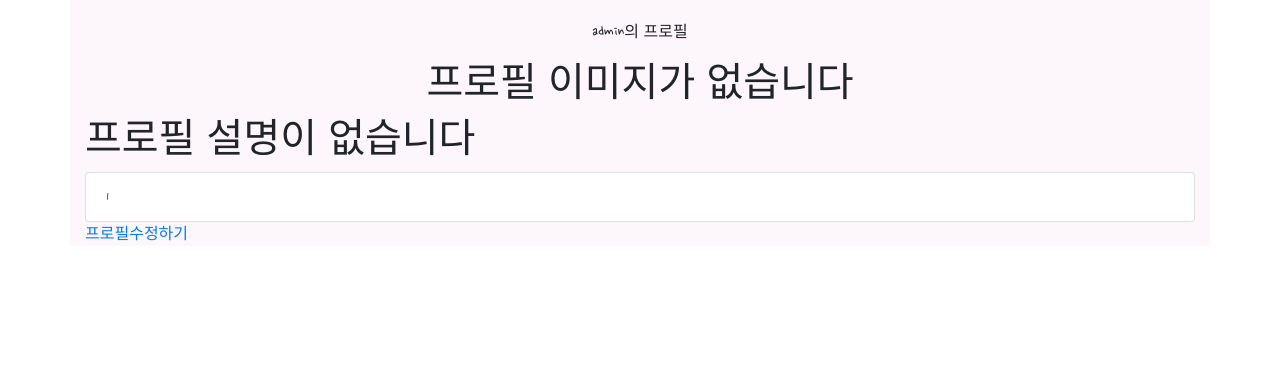
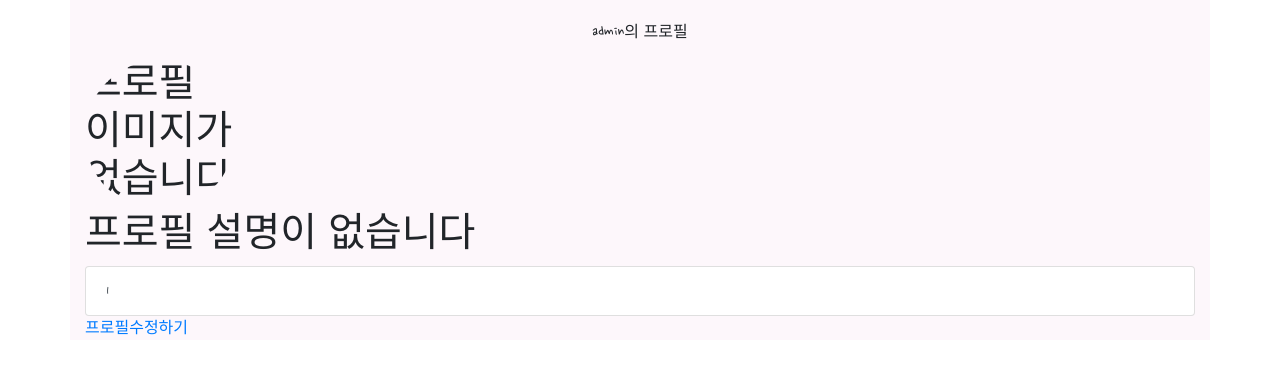
Before and after one commit to yeseul4072/fianl_pjt, a Django app: page /accounts/admin/ in a window 1280 px wide. Shown: the part 56-430 px from the top of the page. Run offline with Django 3.2, Linux system fonts and the light colour scheme; a user stored in the database is signed in; data comes from the database, SQL or seed files in the repository; both versions use the stored data as it was after the commit; some libraries are stand-ins or nearby versions.

Commit message:
profile 수정하다가 말았음

```diff
--- a/initial/accounts/forms.py
+++ b/initial/accounts/forms.py
@@ -6,7 +6,7 @@ from django.contrib.auth.forms import UserCreationForm
 class ProfileForm(forms.ModelForm) :
     class Meta():
         model = get_user_model()
-        fields = {'username', 'image', 'myinfo'}
+        fields = {'image', 'myinfo'}
 
 
 class CustomUserCreationForm(UserCreationForm):
--- a/initial/accounts/templates/accounts/profile.html
+++ b/initial/accounts/templates/accounts/profile.html
@@ -5,6 +5,17 @@
         font-family: 'Nanum Pen Script', cursive;
         background-color:#FDF7FB;
 
+    }
+    .box {
+    width: 150px;
+    height: 150px;
+    border-radius: 70%;
+    overflow: hidden;
+}
+    .profile_image {
+        width: 100%;
+        height: 100%;
+        object-fit: cover;
     }
 
 
@@ -22,7 +33,7 @@
     {% endif %}
 </div>
 </div>
-<div class="d-flex justify-content-center">
+<div class="box">
 <div class="profile_image">
     {% if person.image %}
     <img src = "{{ person.image.url }}" alt="img">
@@ -30,6 +41,7 @@
     <h1>프로필 이미지가 없습니다</h1>
     {% endif %}
     </div>
+
 </div>
     <div class="profile_myinfo">
     {% if person.myinfo %}
--- a/initial/accounts/templates/accounts/signup.html
+++ b/initial/accounts/templates/accounts/signup.html
@@ -75,7 +75,7 @@
                 <br>
                 {% bootstrap_form form %}
             </div>
-            <button class="submit">Login</button>
+            <button class="submit">Signup</button>
         </form>
     </div>
 
--- a/initial/accounts/views.py
+++ b/initial/accounts/views.py
@@ -40,14 +40,14 @@ def logout(request):
 
 def signup(request):
     if request.user.is_authenticated:
-            return redirect('articles:index')
+            return redirect('articles:home')
 
     if request.method == 'POST':
         form = CustomUserCreationForm(request.POST) # forms의 폼으로 바꿔줘야함
         if form.is_valid():
             user = form.save()
             auth_login(request, user)
-            return redirect('articles:index')
+            return redirect('articles:home')
     else:
         form = CustomUserCreationForm() # forms의 폼으로 바꿔줘야함
     context = {
--- a/initial/articles/templates/articles/home.html
+++ b/initial/articles/templates/articles/home.html
@@ -6,6 +6,7 @@
 {% endblock %}
 
 {% block content %}
+{% if other_reviews %}
 <div class="container" style="margin-top: 50px; margin-bottom: 50px;">
     <!-- 최근 본 영화-->
     <!-- 최근에 본 영화가 없는 경우 -->
@@ -47,4 +48,7 @@
         {% endfor %}
     </div>
 </div>
+{% else %}
+<p>최근에 작성한 리뷰가 없습니다</p>
+{% endif %}
 {% endblock %}
--- a/initial/articles/views.py
+++ b/initial/articles/views.py
@@ -119,7 +119,7 @@ def movie_detail(request, movie_pk):
     inputvalue = movie.title+'trailer'
     url = 'https://www.googleapis.com/youtube/v3/search'
     params = {
-        'key': 'AIzaSyCPz_ddnnn-ZBZ2Kw443XEnT0xYRBut4S4',
+        'key': 'AIzaSyDKTO02d8YlEKrVzFVme7tq_zqfLDdjQDg',
         'part': 'snippet',
         'type': 'video',
         'maxResults': '1',
```
Also changed, not shown: initial/db.sqlite3, initial/profile/WIN_20200605_18_14_23_Pro_1TkLJq2.jpg (added).
